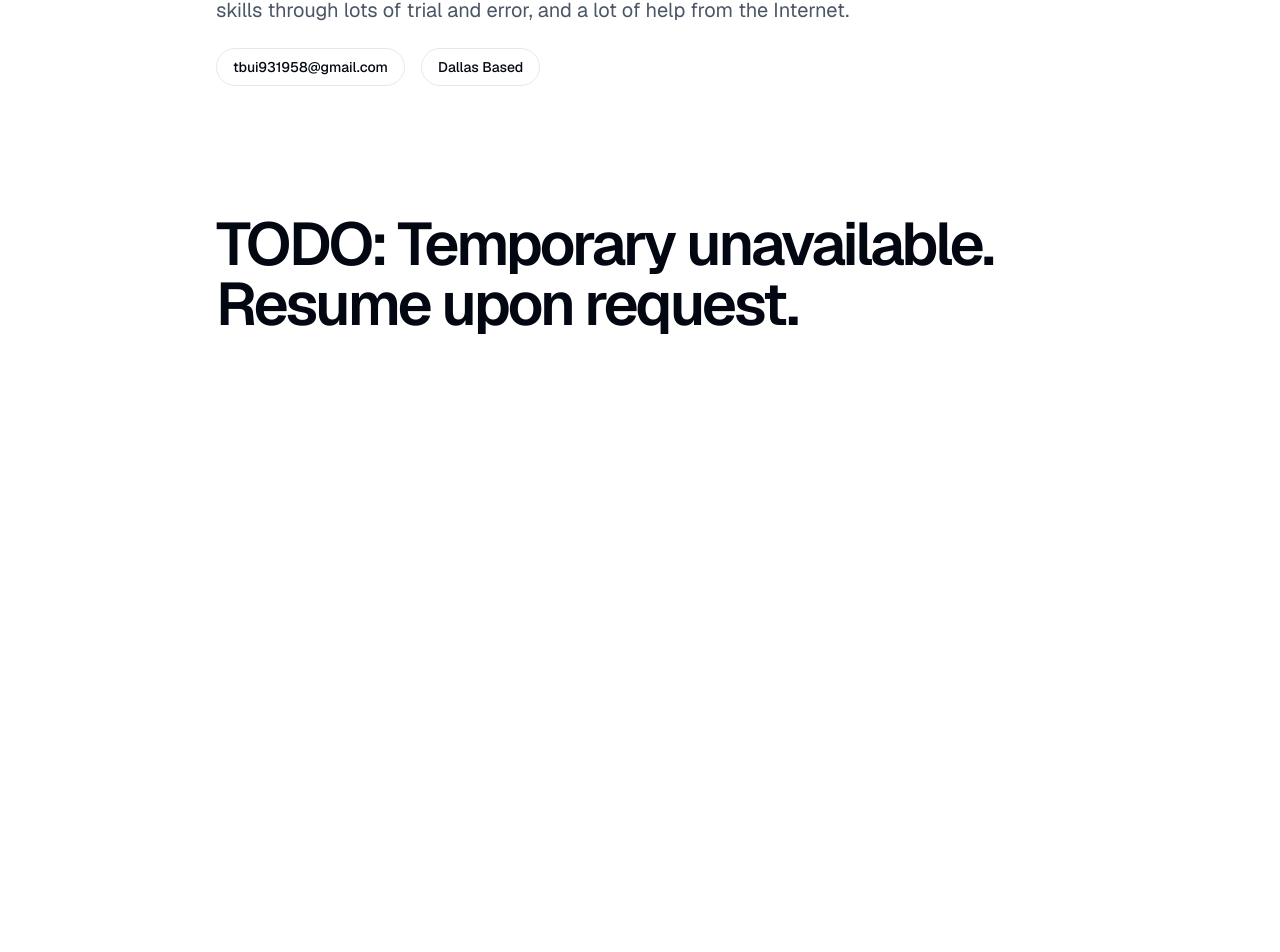
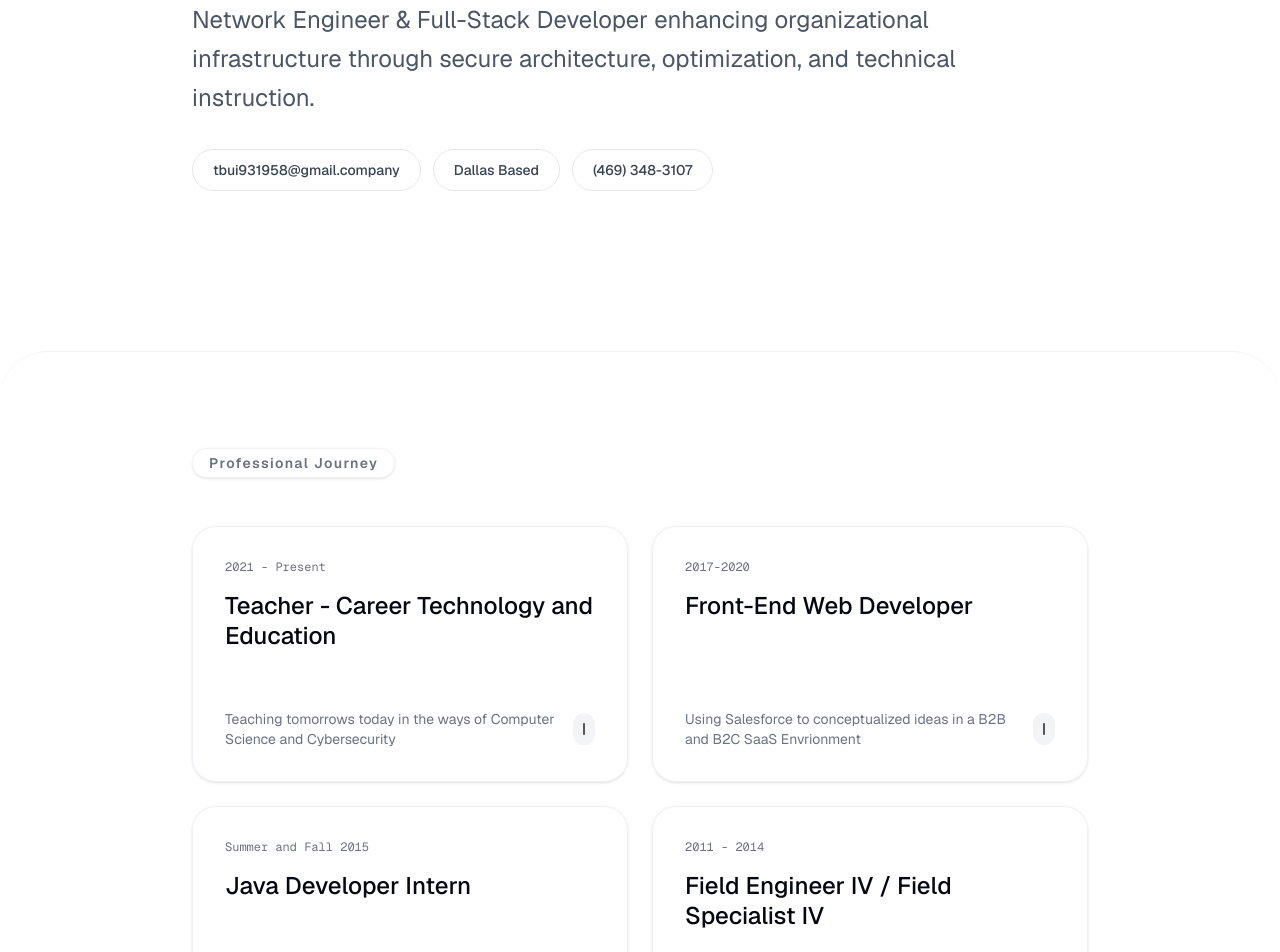
Before and after one commit to t-t-bui/my-personal-website, a Next.js app: page /resume in a window 1280 px wide. Shown: the part 289-1241 px from the top of the page. Before the commit the page ends 847 px from the top, so only its background shows below. Built offline with nearby package versions, Linux system fonts and the light colour scheme.

Commit message:
add model, add resume page

```diff
--- a/app/page.tsx
+++ b/app/page.tsx
@@ -1,3 +1,4 @@
+
 // app/page.tsx
 import Image from 'next/image';
 import Link from 'next/link';
--- a/app/resume/page.tsx
+++ b/app/resume/page.tsx
@@ -1,33 +1,175 @@
+'use client';
+
 import Link from 'next/link';
+import { useState, useEffect } from 'react';
 
 import Navbar from '@/components/Navbar';
 
+const workExperience = [
+	{
+		id: "Seguin",
+		role: "Teacher - Career Technology and Education",
+		company: "AISD",
+		date: "2021 - Present",
+		summary: "Teaching tomorrows today in the ways of Computer Science and Cybersecurity",
+		details: [
+			'Design and implement a comprehensive cybersecurity curriculum covering foundational network, security, ethics, and core prinicple.',
+			'Design and implement a comprehensive computer science curriculum spanding 3 preps covering foundational concepts and algoirthms in Python, Java, and Scratch.',
+			'Led technical instruciton and hands-on lab exercise to train students in the direct applicaiton of industry-standard tools and platforms.',
+			'Mentored students on security best practices, guided them through leetcode challenages, Capture the Flag (CTF) events, and evaluated final projects for pratical skill mastary.',
+		]
+	},
+	{
+		id: "Capgemini",
+		role: "Front-End Web Developer",
+		company: "Capegmini (formerly Lyons CG)",
+		date: "2017-2020",
+		summary: "Using Salesforce to conceptualized ideas in a B2B and B2C SaaS Envrionment",
+		details: [
+			'Developed and maintained resilient systems utilized across B2B and B2C SaaS envrionment.',
+			'Implemented API integrations on the Salesforce Platform, specializing in secure connectivity with banking systems (e.g Paypal) and third-party authentication.',
+			'Guaranteed adherence to strigent security regulations, maintaining feature compliance with GDPR and PCI DSS standards.',
+			'Manage CI/CD pipeline within a fast-paced Agile lifecycle, collaborating with PMs to align technical solutions with business objectives.',
+		]
+	},
+	{
+		id: "Neiman",
+		role: "Java Developer Intern",
+		company: "Neiman Marcus",
+		date: "Summer and Fall 2015",
+		summary: "In-house Java Developer working on application refactoring",
+		details: [
+
+			'Executed critical refactoring and modernization efforts on existing in-house Java applications, imporving performance and long-term code maintainability.',
+			'Developed functionalitities utilizing WebSockets.',
+			'Intgrated back-end services using Java, enabling reliable inteneral data connectivity.',
+		]
+	},
+	{
+		id: "Baker",
+		role: "Field Engineer IV / Field Specialist IV",
+		company: "Baker Hughes INTEQ",
+		date: "2011 - 2014",
+		summary: "Generating data and managing equipment in a complex drilling envrionment",
+		details: [
+			'Delievered immediate technical support and specialized solutions to geologists, engineers, and client within a fact-paced, complex drilling envrionment.',
+			'Oversaw rigorous Quality Control programs from mission-critical equipment, including inspection and calibration of nuclear tools.',
+			'Collaborating cross-functionally to identify operational bottlenecks and optimizing drilling efficiency while adhering to strict industry safety standards.',
+		]
+	},
+]
+
 export default function Resume() {
+	const [ activeJob, setActiveJob ] = useState<typeof workExperience[0] | null > (null);
+
+	useEffect(() => {
+		if (activeJob) {
+			document.body.style.overflow = 'hidden';
+		} else {
+			document.body.style.overflow = 'unset';
+		}
+
+		return () => { document.body.style.overflow = 'unset'; };
+	}, [activeJob]);
+
 	return (
-		<div className="relative min-h-screen bg-white text-gray-950 font-sans pb-32">
-			<div className="fixed inset-0 -z-10 bg-gradient-to-br from-gray-100/90 to-gray-500/50"/>
+		<div className="relative min-h-screen bg-white text-gray-950 font-sans selection:bg-gray-200 pb-32">
+			{/*<div className="fixed inset-0 -z-10 bg-gradient-to-br from-gray-100/90 to-gray-500/50"/>*/}
+			<div className="fixed inset-0 -z-20 bg-gray-50"/>
+			<div className="fixed inset-0 -z-10 bg-gradient-to-br from-gray-200/80 to-transparent opacity-80" />
 			<Navbar />
-			<main className="max-w-4xl mx-auto px-6 pt-32">
+			<main className="relative z-10 pt-32 pb-20 px-6">
+				<div className="max-w-4xl mx-auto">
+					<header className="mb-20">
+						<h1 className="text-5xl md:text-7xl font-semibold tracking-tighter mb-6 text-gray-950">Tri Bui</h1>
+						<p className="text-xl md:text-2xl text-gray-600 mb-8 max-w-3xl leading-relaxed">
+							Network Engineer & Full-Stack Developer enhancing organizational infrastructure through secure architecture, optimization, and technical instruction.
+						</p>
 
-				<header className="mb-20">
-					<h1 className="text-5xl font-semibold tracking-tighter mb-4">Tri Bui</h1>
-					<p className="text-xl text-gray-600 mb-6 max-w-2xl">
-						Network Engineer & Full-Stack Developer trying to develope his own skills through lots of trial and error, and a lot of help from the Internet.
-					</p>
-					<div className="flex flex-wrap gap-4 text-sm font-medium">
-						<Link href="mailto:tbui931958@gmail.com" className="bg-white/60 backdrop-blur-sm border border-gray-200 px-4 py-2 rounded-full hover:border-gray-950 transition-colors">
-							tbui931958@gmail.com
-						</Link>
-						<span className="bg-white/60 backdrop-blur-sm border border-gray-200 px-4 py-2 rounded-full">
-							Dallas Based
-						</span>
+						<div className="flex flex-wrap gap-3 text-sm font-medium">
+							<Link href="mailto:tbui931958@gmail.com" className="bg-white/80 backdrop-blur-md border border-gray-200 px-5 py-2.5 rounded-full hover:border-gray-400 hover:shadow-sm transition-all text-gray-700">
+								tbui931958@gmail.company
+							</Link>
+							<span className="bg-white/80 backdrop-blur-md border border-gray-200 px-5 py-2.5 rounded-full text-gray-700">
+								Dallas Based
+							</span>
+							<span className="bg-white/80 backdrop-blur-md border border-gray-200 px-5 py-2.5 rounded-full text-gray-700">
+								(469) 348-3107
+							</span>
+						</div>
+					</header>
+				</div>
+			</main>
+
+			<section className="relative z-20 bg-white/40 backdrop-blur-xl border-t border-gray-200/50 pt-24 pb-32 px-6 rounded-t-[3rem] shadow-[0_-10px_rgba(0,0,0,0.03]">
+				<div className="max-w-4xl mx-auto">
+					<div className="sticky top-24 z-30 mb-12">
+						<h2 className="text-sm font-semibold upper case tracking-widest text-gray-500 bg-white/60 inline-block px-4 py-1 rounded-full border border-gray-200/50 backdrop-blur-md shadow-sm">
+							Professional Journey
+						</h2>
 					</div>
 
-					<div className="flex flex-wrap gap-4 text-sm font-large font-semibold pt-32">
-						<h1 className="text-6xl tracking-tighter mb-4">TODO: Temporary unavailable. Resume upon request.</h1>
+					<div className="grid grid-cols-1 md:grid-cols-2 gap-6 relative z-20">
+						{workExperience.map((job) => (
+							<button
+								key={job.id}
+								onClick= {() => setActiveJob(job)}
+									className='group text-left bg-white/80 backdrop-blur-md p-8 rounded-3xl border border-gray-200/60 shadow-sm hover:shadow-md hover:border-gray-300 hover:-translition-all duration-300 flex flex-col justify-between h-64 focus:ring-offset-2'
+								>
+								<div>
+									<span className="text-xs font-mono text-gray-500 mb-4 block">{job.date}</span>
+									<h3 className="text-2xl font-medium text-gray-950 leading-tight mb-2 group-hover:text-gray-700 transition-colors">{job.role}</h3>
+									<p className="text-gray-600 font-medium">{job.compnay}</p>
+								</div>
+								<div className="flex items-center justify-between w-full mt-6">
+									<span className="text-sm text-gray-500">{job.summary}</span>
+									<div className="w-8 h-8 rounded-full bg-gray-100 flex items-center justify-center group-hover:bg-gray-950 group-hover:text-white transition-colors">
+										<svg className="w-4 h-4" fill="none" stroke="currentColor" viewBox="0 0 24 24"><path strokeLinecap="round" strokeLinejoin="round" strokeWidth={2} d="M12 4v16mB-8H4"/></svg>
+									</div>
+								</div>
+							</button>
+						))}
 					</div>
-				</header>
-			</main>
+				</div>
+			</section>
+
+			{/* Modal popup */}
+			{activeJob && (
+				<div className="fixed inset-0 z-50 flex items-center justify-center p-4 sm:p-6">
+					<div
+						className="absolute inset-0 bg-gray-950/20 backdrop-blur-md transition-opacity"
+						onClick={() => setActiveJob(null)} />
+
+					{/* modal content */}
+					<div className="relative bg-white rounded-3xl shadow-2xl w-full max-x-2xl max-h-[90vh] overflow-y-auto border border-gray-200 animate-in fade-in zoom-in-95 duration-200">
+						<div className="sticky top-0 bg-white/90 backdrop-blur-md broder-b border-gray-100 p-6 flex justify-between items-start z-10">
+							<div>
+								<h3 className="text-2xl font-semibold text-gray-950 mb-1">{activeJob.role}</h3>
+								<p className="text-gray-600 font-medium">{activeJob.compnay} &bull; <span className="font-mono text-sm text-gray-500">{activeJob.date}</span></p>
+							</div>
+							<button
+								onClick={() => setActiveJob(null)}
+								className="p-2 rounded-full bg-gray-100 hover:bg-gray-200 text-gray-600 transition-colors focus:outline-one"
+								aria-label="Close Moddal"
+							>
+								<svg className="w-5 h-5" fill="none" stroke="currentColor" viewBox="0 0 24 24"><path strokeLinecap="round" strokeLinejoin="round" strokeWidth={2} d="M6 18L18 6M6 6l12 12" /></svg>
+							</button>
+						</div>
+
+						<div className="p-8">
+							<h4 className="text-sm font-semibold uppercase tracking-widest text-gray-400 mb-6">Key Responsibilities & Achievements</h4>
+							<ul className="space-y-4">
+								{activeJob.details.map((detail, index) => (
+									<li key={index} className="flex gap-4 items-start">
+										<span className="w-1.5 h-1.5 rounded-full bg-gray-400 mt-2 shrink-0" />
+										<p className="text-gray-700 leading-relaxed">{detail}</p>
+									</li>
+								))}
+							</ul>
+						</div>
+					</div>
+				</div>
+			)}
 		</div>
 	);
 }
```
Also changed, not shown: components/Carousel.tsx (+31 -5 lines).
